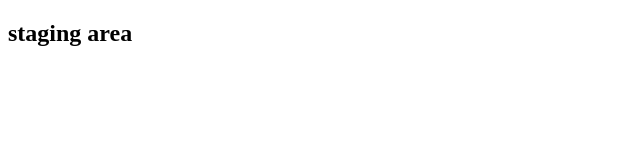
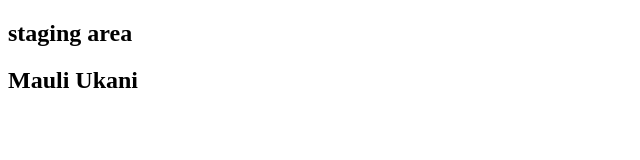
Before and after one commit to mauliukani/staging-area, a plain HTML site: page index.html in a window 1280 px wide. Shown: the whole page, without its empty margins (0-640 px from the left). Drawn offline with Linux system fonts and the light colour scheme.

Commit message:
Git skip Done

```diff
--- a/index.html
+++ b/index.html
@@ -7,5 +7,7 @@
 </head>
 <body>
     <h2>staging area</h2>
+    <h2>Mauli Ukani</h2>
+
 </body>
 </html>
```
